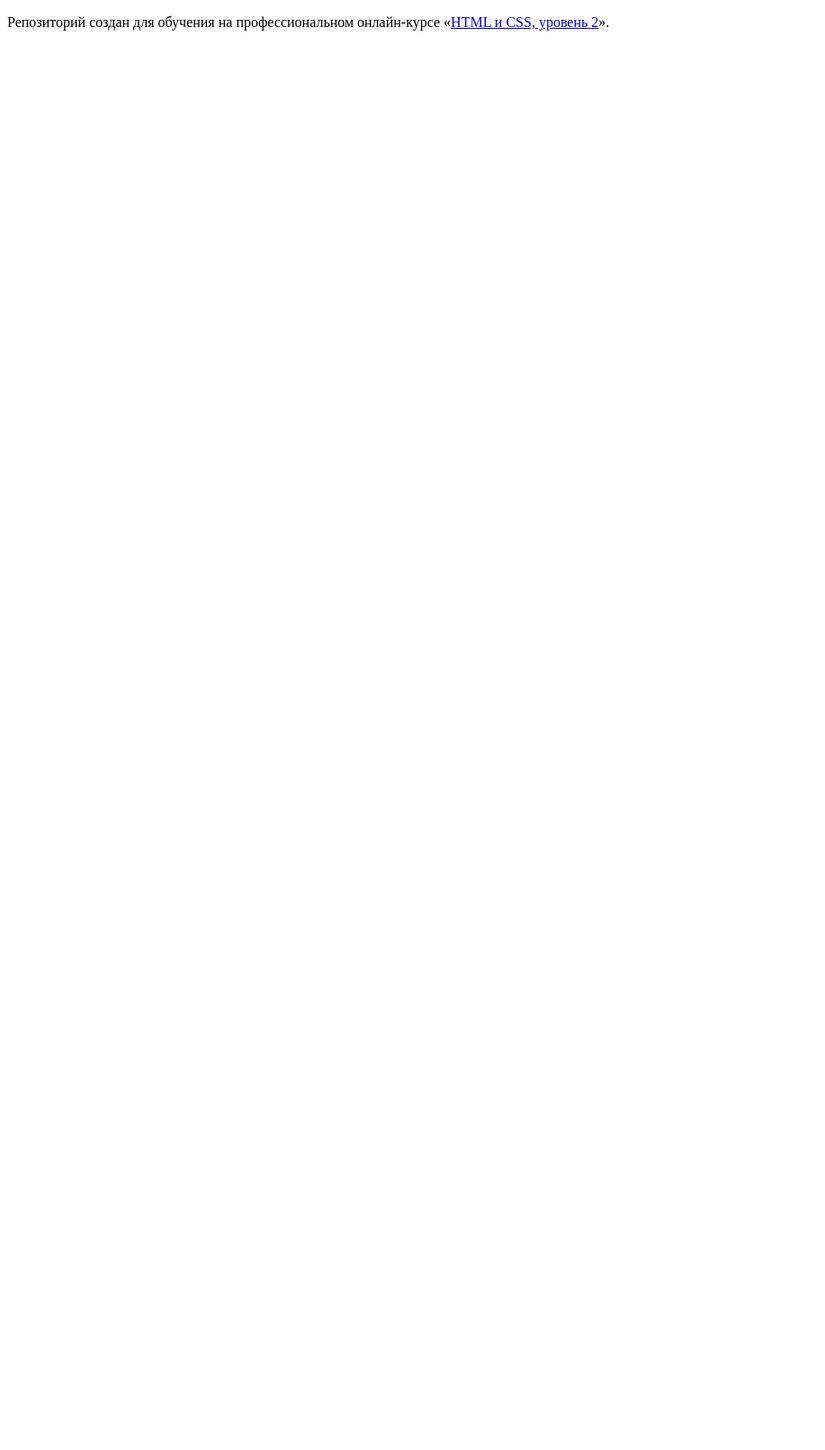
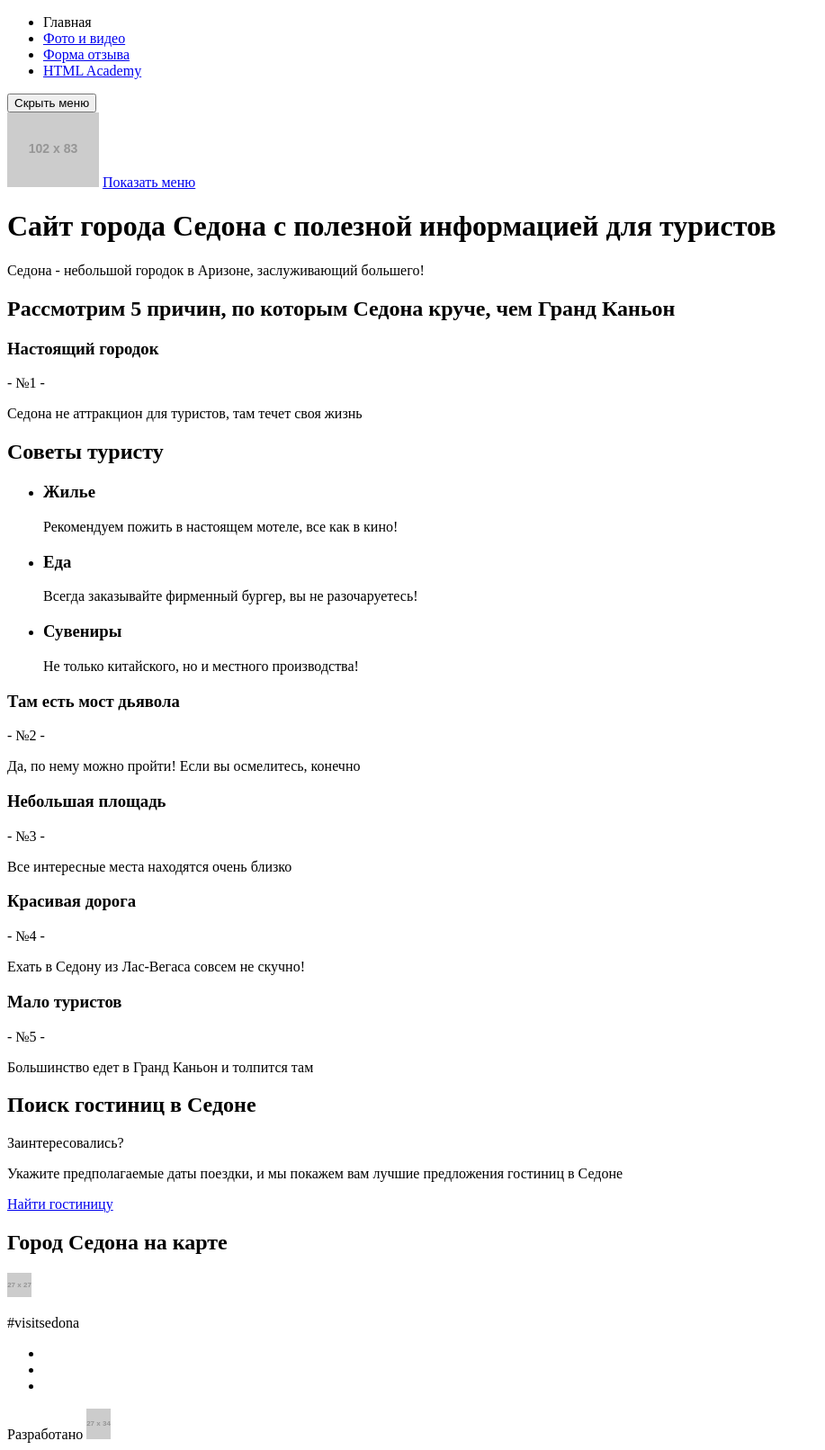
Before and after one commit to chitsvarina/381677-sedona-16, a website: page source/index.html in a window 1280 px wide. Shown: the whole page at 90% size, without its empty margins (0-917 px from the left). Before the commit the page ends 800 px from the top, so only its background shows below. Drawn offline with Linux system fonts and the light colour scheme; placeholder pictures from the web are drawn by us.

Commit message:
Внесены правки по комментариям в главную страницу. Сделана разметка остальных странниц

```diff
--- a/source/index.html
+++ b/source/index.html
@@ -5,8 +5,93 @@
     <title>HTML Academy: Седона</title>
   </head>
   <body>
+    <header class="main-header">
+      <nav class="main-nav">
+        <ul class="main-nav__list">
+          <li class="main-nav__item"><a class="main-nav__link">Главная</a></li>
+          <li class="main-nav__item"><a class="main-nav__link" href="photo.html">Фото и видео</a></li>
+          <li class="main-nav__item"><a class="main-nav__link" href="form.html">Форма отзыва</a></li>
+          <li class="main-nav__item"><a class="main-nav__link" href="https://htmlacademy.ru/intensive/adaptive">HTML Academy</a></li>
+        </ul>
+        <button class="main-nav__close-btn visually-hidden">Скрыть меню</button>
+      </nav>
+      <a><img class="main-header__logo" src="http://placehold.it/102x83" alt="Логотип города Седона"></a>
+      <a class="main-header__show-nav-btn visually-hidden" href="#">Показать меню</a>
+    </header>
+    <main>
+      <h1 class="visually-hidden">Сайт города Седона с полезной информацией для туристов</h1>
+      <p class="main-title">Седона - небольшой городок в Аризоне, заслуживающий большего!</p>
+      <section class="advantages">
+        <h2 class="advantages__title">Рассмотрим 5 причин, по которым Седона круче, чем Гранд Каньон</h2>
+        <div class="advantages__item">
+          <h3 class="advantages__title">Настоящий городок</h3>
+          <p class="advantages__order"> - №1 - </p>
+          <p class="advantages__intro">Седона не аттракцион для туристов, там течет своя жизнь</p>
+          <div class="sedona-city-view"></div>
+        </div>
+        <section class="sedona-lifehack">
+          <h2 class="visually-hidden">Советы туристу</h2>
+          <ul>
+            <li class="sedona-lifehack__accomodation">
+              <h3 class="sedona-lifehack__title">Жилье</h3>
+              <p class="sedona-lifehack__intro">Рекомендуем пожить в настоящем мотеле, все как в кино!</p>
+            </li>
+            <li class="sedona-lifehack__food">
+              <h3 class="sedona-lifehack__title">Еда</h3>
+              <p class="sedona-lifehack__intro">Всегда заказывайте фирменный бургер, вы не разочаруетесь!</p>
+            </li>
+            <li class="sedona-lifehack__gift">
+              <h3 class="sedona-lifehack__title">Сувениры</h3>
+              <p class="sedona-lifehack__intro">Не только китайского, но и местного производства!</p>
+            </li>
+          </ul>
+        </section>
+        <div class="advantages__item">
+          <h3 class="advantages__title">Там есть мост дьявола</h3>
+          <p class="advantages__order"> - №2 - </p>
+          <p class="advantages__intro">Да, по нему можно пройти! Если вы осмелитесь, конечно</p>
+          <div class="sedona-nature-view"></div>
+        </div>
+        <div class="advantages__item">
+          <h3 class="advantages__title">Небольшая площадь</h3>
+          <p class="advantages__order"> - №3 - </p>
+          <p class="advantages__intro">Все интересные места находятся очень близко</p>
+        </div>
+        <div class="advantages__item">
+          <h3 class="advantages__title">Красивая дорога</h3>
+          <p class="advantages__order"> - №4 - </p>
+          <p class="advantages__intro">Ехать в Седону из Лас-Вегаса совсем не скучно!</p>
+        </div>
+        <div class="advantages__item">
+          <h3 class="advantages__title">Мало туристов</h3>
+          <p class="advantages__order"> - №5 - </p>
+          <p class="advantages__intro">Большинство едет в Гранд Каньон и толпится там</p>
+        </div>
+      </section>
+      <section class="accomodation">
+        <h2 class="visually-hidden">Поиск гостиниц в Седоне</h2>
+        <p class="accomodation__title">Заинтересовались?</p>
+        <p class="accomadation__intro">Укажите предполагаемые даты поездки, и мы покажем вам лучшие предложения гостиниц в Седоне</p>
+        <a class="accomodation__search-link" href="#">Найти гостиницу</a>
+      </section>
+      <section class="map">
+        <h2 class="visually-hidden">Город Седона на карте</h2>
+        <img class="map_point" src="http://placehold.it/27x27" alt="Указатель расположения города Седона на карте">
+      </section>
+    </main>
+    <footer>
+      <p class="sedona-hashtag">#visitsedona</p>
+      <ul class="social">
+        <li class="social__link twitter"><a href="#" aria-label="Седона для туристов в Твиттере"></a></li>
+        <li class="social__link facebook"><a href="#" aria-label="Седона для туристов на Фейсбуке"></a></li>
+        <li class="social__link youtube"><a href="#" aria-label="Седона для туристов на Ютубе"></a></li>
+      </ul>
+      <div class="copyright">
+        <span>Разработано</span>
+        <a href="https://htmlacademy.ru/intensive/adaptive"><img src="http://placehold.it/27x34" alt="Логотип HtmlAcademy"></a>
+      </div>
+    </footer>
 
-    <p>Репозиторий создан для обучения на профессиональном онлайн‑курсе «<a href="https://htmlacademy.ru/intensive/adaptive">HTML и CSS, уровень 2</a>».</p>
 
   </body>
 </html>
```
Also changed, not shown: source/form.html (added, +71 -0 lines), source/photo.html (added, +72 -0 lines).
